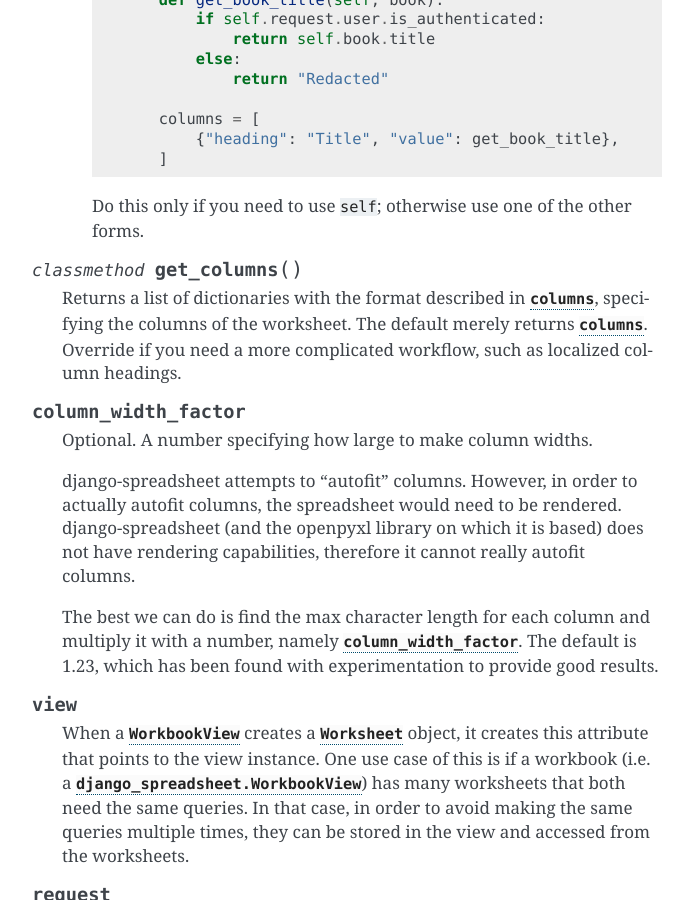
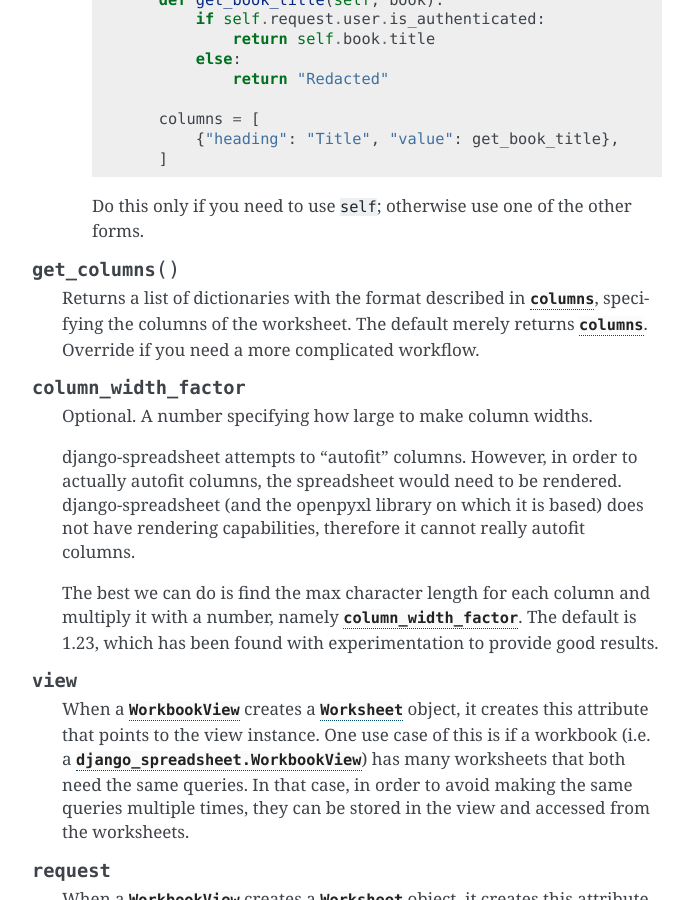
Before and after one commit to aptiko/django-spreadsheet, a Sphinx documentation site: the page built from docs/reference.rst, in a window 1280 px wide and 900 px high, scrolled down 1890 px. Shown: the whole window, without its empty margins (418-1111 px from the left). Built offline with Sphinx 7.4.7, drawn with Linux system fonts in a browser that asks for light colours; the version number could not be read and is left out.

Commit message:
Make get_columns() a normal, not class, method

```diff
--- a/CHANGELOG.rst
+++ b/CHANGELOG.rst
@@ -2,10 +2,13 @@
 History
 =======
 
-1.3.0 (2024-12-18)
+1.4.0 (2024-12-18)
 ------------------
 
 * Added the get_name() and get_columns() methods of Worksheet.
+
+Note: 1.3.0 was a short-lived version released in the same day, of which
+get_columns() was a class method, but this didn't work well.
 
 1.2.1 (2024-04-22)
 ------------------
--- a/docs/reference.rst
+++ b/docs/reference.rst
@@ -111,12 +111,12 @@ Worksheet
          Do this only if you need to use ``self``; otherwise use one of
          the other forms.
 
-   .. classmethod:: django_spreadsheet.Worksheet.get_columns
+   .. method:: django_spreadsheet.Worksheet.get_columns
 
       Returns a list of dictionaries with the format described in
       :attr:`columns`, specifying the columns of the worksheet. The
       default merely returns :attr:`columns`. Override if you need a
-      more complicated workflow, such as localized column headings.
+      more complicated workflow.
 
    .. attribute:: django_spreadsheet.Worksheet.column_width_factor
 
```
Also changed, not shown: 1 other file.
